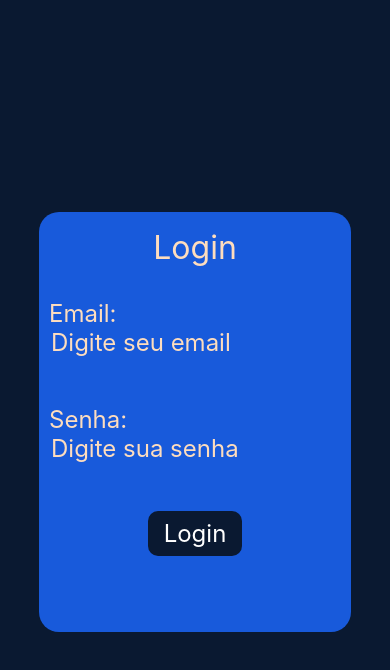
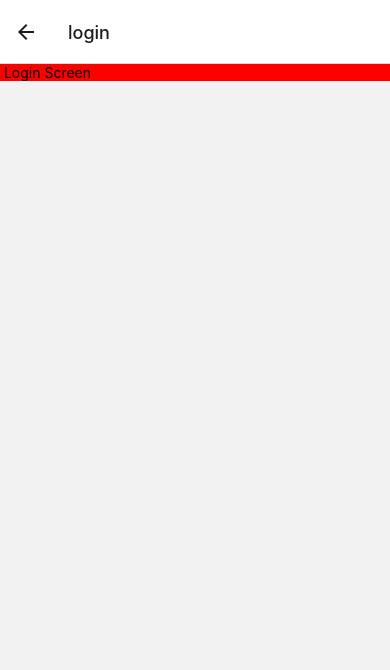
Before and after one commit to weldson01/mobile_login, a React Native app: screen /login in a window 390 px wide. Shown: the top 670 px of the page. Built offline with nearby package versions, Linux system fonts and the light colour scheme.

Commit message:
feat: add react navigator

```diff
--- a/App.js
+++ b/App.js
@@ -1,7 +1,8 @@
+import { NavigationApp } from './src/routes/Router';
 import { Home } from './src/screens/Home';
 
 export default function App() {
   return (
-    <Home />
+    <NavigationApp />
   );
 }
--- /dev/null
+++ b/src/routes/Router.tsx
@@ -0,0 +1,17 @@
+import { NavigationContainer } from '@react-navigation/native';
+import { createNativeStackNavigator } from '@react-navigation/native-stack';
+import { Home } from '../screens/Home';
+import { Login } from '../screens/Login/Login';
+
+const Stack = createNativeStackNavigator();
+
+export const NavigationApp = ()=>{
+    return(
+        <NavigationContainer>
+            <Stack.Navigator initialRouteName='home'>
+                <Stack.Screen name="home" component={Home}/>
+                <Stack.Screen name="login" component={Login}/>
+            </Stack.Navigator>
+        </NavigationContainer>
+    )
+}
--- /dev/null
+++ b/src/screens/Login/Login.tsx
@@ -0,0 +1,12 @@
+import { Text, View } from "react-native"
+
+
+export const  Login = ()=>{
+    return (
+        <>
+            <View style={{backgroundColor:"red"}}>
+                <Text> Login Screen</Text>
+            </View>
+        </>
+    )
+}
```
Also changed, not shown: package.json (+6 -2 lines), 1 other file (tests, documents, lock files or other folders).
